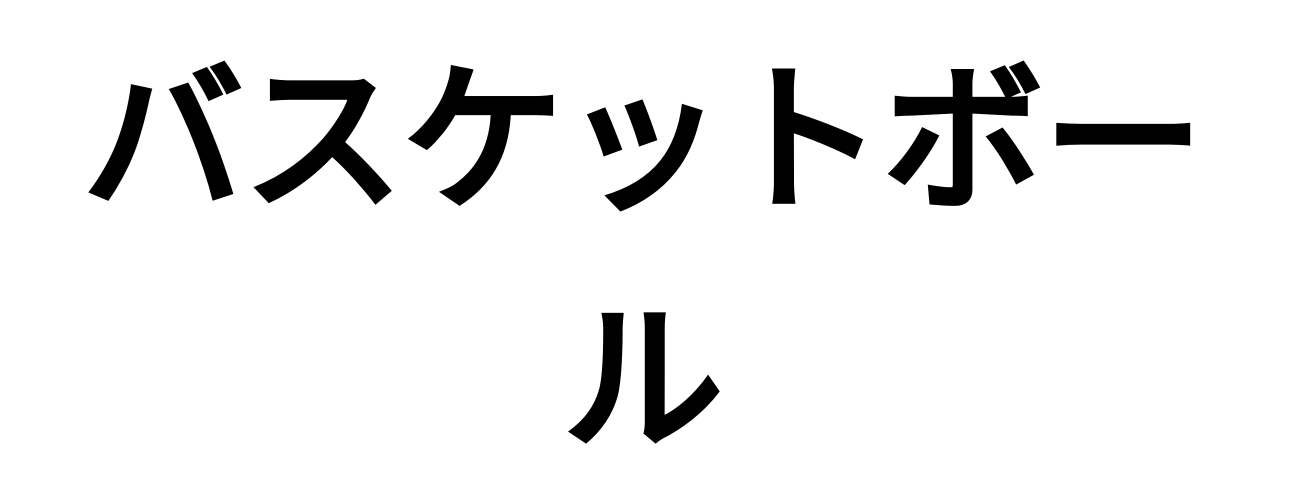
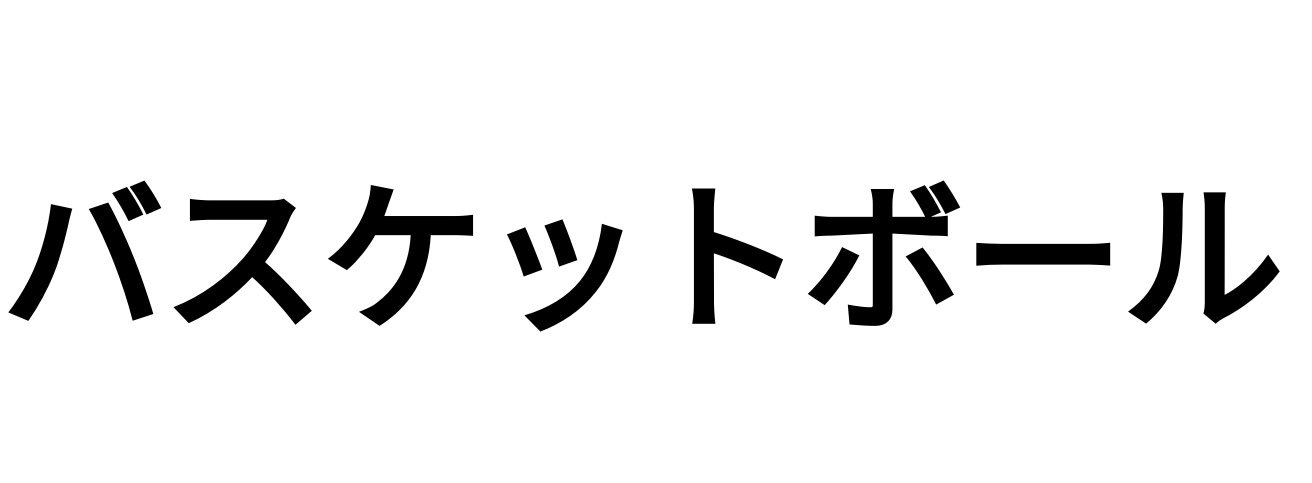
Before and after one commit to redbas3/show-text, a Next.js app: page / in a window 1280 px wide. Shown: the part 139-622 px from the top of the page, 1312 px wide, since content can reach past the window. Built offline with nearby package versions, Linux system fonts and the light colour scheme.

Commit message:
fix: prevent word breaking in Japanese text

```diff
--- a/src/app/page.tsx
+++ b/src/app/page.tsx
@@ -54,7 +54,7 @@ export default function Home() {
       onClick={handleClick}
     >
       <div className="w-full h-full flex items-center justify-center">
-        <div className="text-[min(20vw,20vh)] font-bold text-center p-8 break-all select-none">
+        <div className="text-[min(20vw,20vh)] font-bold text-center p-8 break-keep select-none">
           {words[currentIndex]}
           {isLocked && (
             <div className="text-sm mt-4">
```
